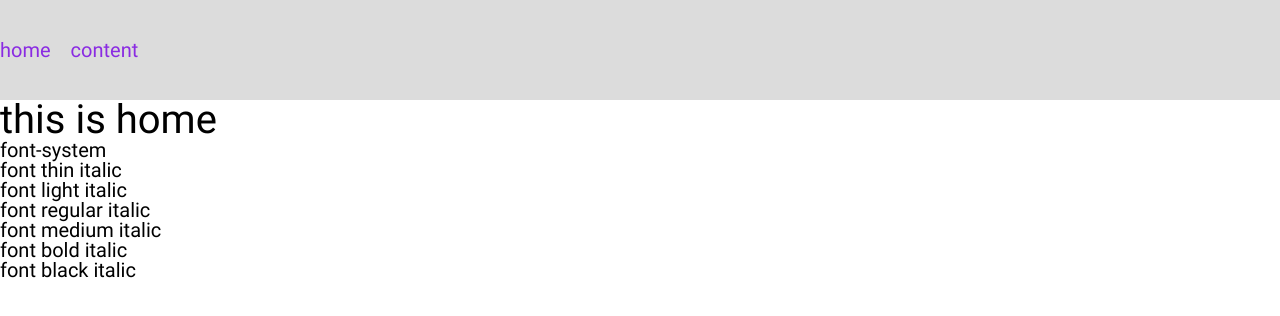
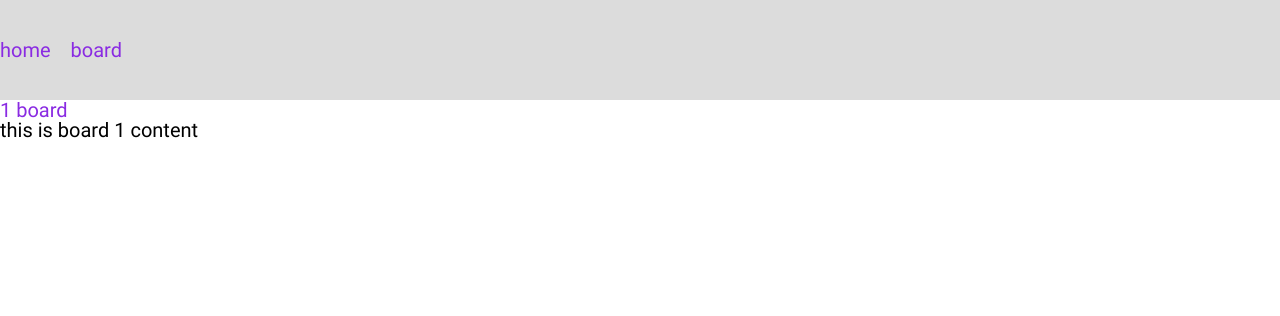
Before and after one commit to sinri0809/sinri, a React (Create React App) app: page /board/1 in a window 1280 px wide. Before the commit this address led to /. Shown: the top 316 px of the page. Built offline with nearby package versions, Linux system fonts and the light colour scheme.

Commit message:
Board System

```diff
--- /dev/null
+++ b/src/components/layout/BoardContent.tsx
@@ -0,0 +1,12 @@
+import { useParams } from "react-router-dom";
+
+const BoardContent = () => {
+  const params = useParams();
+
+  console.log(params.id)
+  return <div className="board-content-container">
+    this is board {params.id} content
+  </div>
+}
+
+export default BoardContent;
--- a/src/components/layout/Nav.tsx
+++ b/src/components/layout/Nav.tsx
@@ -6,7 +6,7 @@ const Nav = () => {
   return <nav>
     <ul>
       <li><Link to={links.home}>home</Link></li>
-      <li><Link to={links.content}>content</Link></li>
+      <li><Link to={links.board}>board</Link></li>
     </ul>
   </nav>
 }
--- /dev/null
+++ b/src/pages/PageBoard.tsx
@@ -0,0 +1,10 @@
+import { Link, Outlet } from "react-router-dom";
+
+const Board = () => {
+  return <section className="board-container">
+    <Link to="/board/1">1 board</Link>
+    <Outlet />
+  </section>
+}
+
+export default Board;
--- a/src/pages/PageContent.tsx
+++ /dev/null
@@ -1,7 +0,0 @@
-const Content = () => {
-  return <section>
-
-  </section>
-};
-
-export default Content;
--- a/src/pages/Router.tsx
+++ b/src/pages/Router.tsx
@@ -1,14 +1,17 @@
 import { Routes, Route, Navigate } from 'react-router-dom';
 
 import Home from 'pages/PageHome';
-import Content from './PageContent';
+import Board from './PageBoard';
+import BoardContent from 'components/layout/BoardContent';
 
 import links from './links';
 
 const Router = () => {
   return <Routes>
     <Route path={links.home} element={<Home />} />
-    <Route path={links.content} element={<Content />} />
+    <Route path={links.board} element={<Board />}>
+      <Route path=":id" element={<BoardContent />} />
+    </Route>
     <Route path='*' element={<Navigate replace to={links.home} />} />
   </Routes>
 }
--- a/src/pages/links.ts
+++ b/src/pages/links.ts
@@ -1,6 +1,6 @@
 const links = {
   home: "/",
-  content: '/content',
+  board: '/board',
 }
 
 export default links;
--- a/src/style/index.scss
+++ b/src/style/index.scss
@@ -7,3 +7,8 @@
 @import './components/layout/header';
 
 @import './pages/home';
+
+.App {
+  position: relative;
+  margin-top: $header_height;
+}
--- a/src/style/pages/_home.scss
+++ b/src/style/pages/_home.scss
@@ -1,4 +1,3 @@
 .home {
   position: relative;
-  margin-top: $header_height;
 }
```
